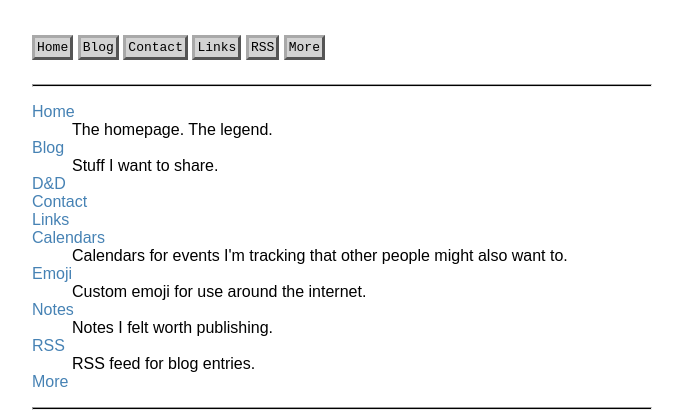
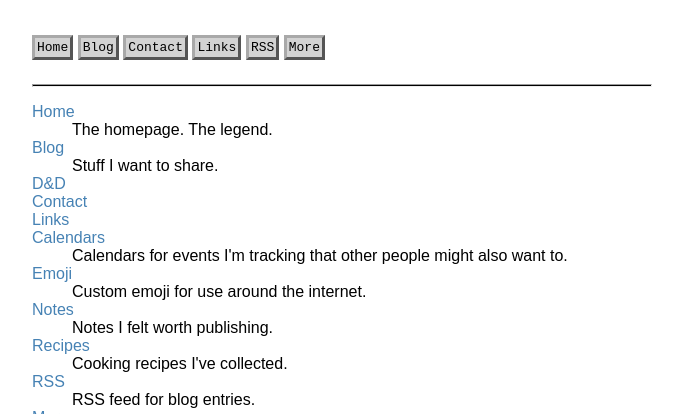
Before and after one commit to jacobpledger/website, a Jekyll site: the page built from more.html, in a window 1280 px wide, cut to the strip 0-414 px from the top of the page. Shown: the whole strip, without its empty margins (298-981 px from the left). Built offline with Jekyll 4.4.1, drawn with Linux system fonts in a browser that asks for light colours.

Commit message:
Add recipes

```diff
--- a/_data/navigation.yaml
+++ b/_data/navigation.yaml
@@ -30,6 +30,10 @@
   link: notes.html
   nav: false
   description: "Notes I felt worth publishing."
+- name: Recipes
+  link: recipes.html
+  nav: false
+  description: "Cooking recipes I've collected."
 - name: RSS
   nav: true
   description: "RSS feed for blog entries."
```
